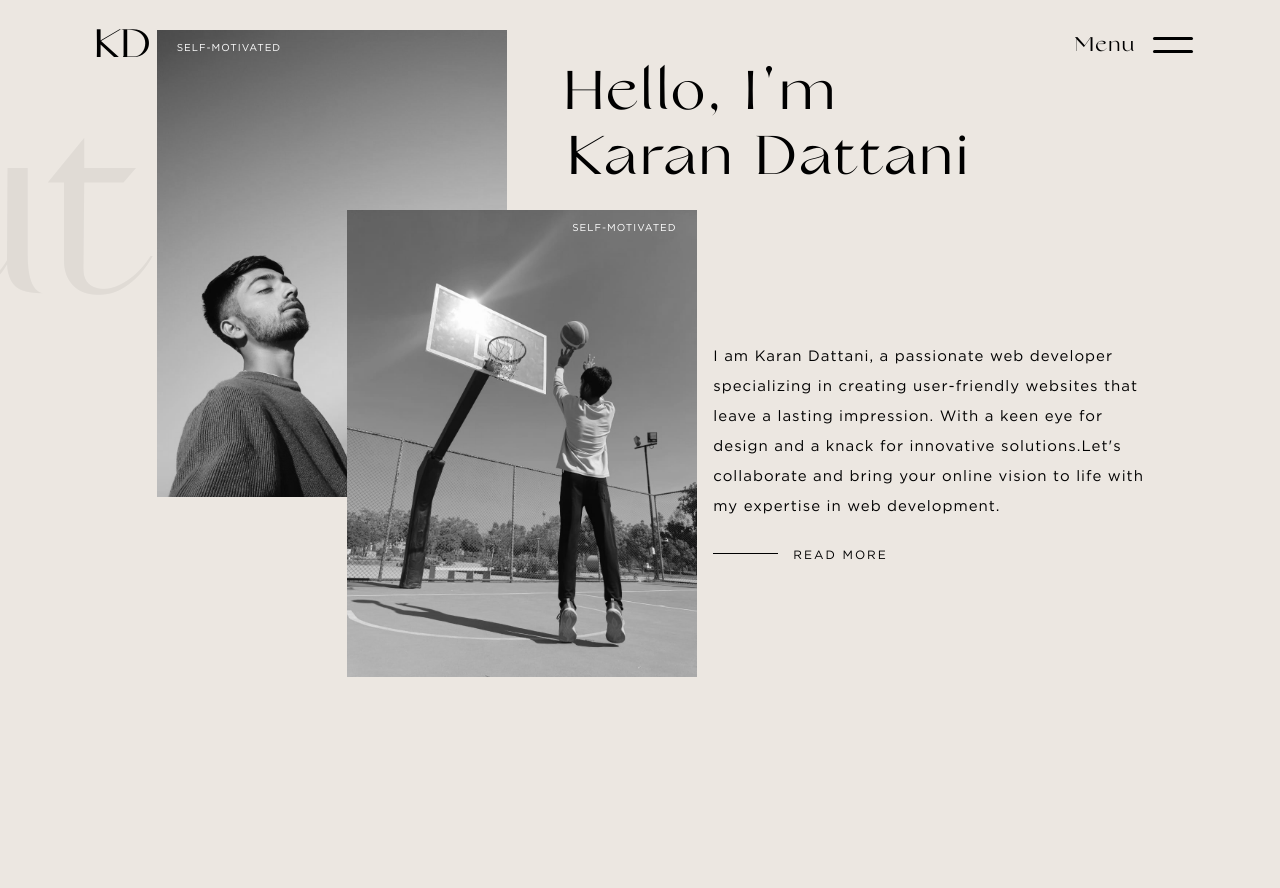
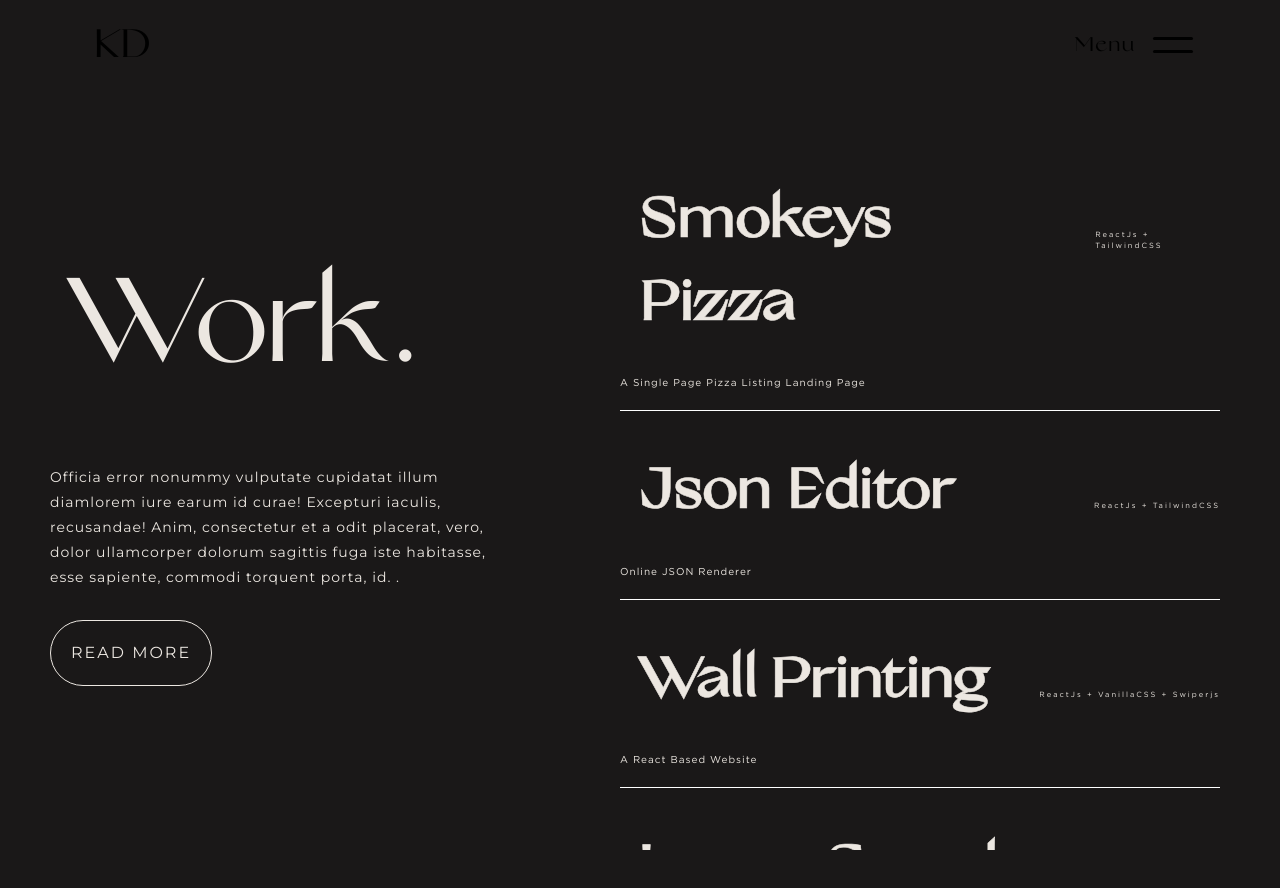
Before and after one commit to karan030204/Latest_Portfolio, a React (Create React App) app: page / in a window 1280 px wide. Shown: the top 888 px of the page. Built offline with nearby package versions, Linux system fonts and the light colour scheme; a web font is replaced by a local one.

Commit message:
Works  added

```diff
--- a/src/Pages/HomePage.jsx
+++ b/src/Pages/HomePage.jsx
@@ -15,9 +15,9 @@ const HomePage = () => {
     <div>
         <Navbar1/>
         {/* <Hero/> */}
-        <About/>
+        {/* <About/> */}
         {/* <More_About_me/> */}
-        {/* <Works/> */}
+        <Works/>
         {/* <Tech/> */}
         {/* <Experience/> */}
         {/* <Contact />  */}
```
